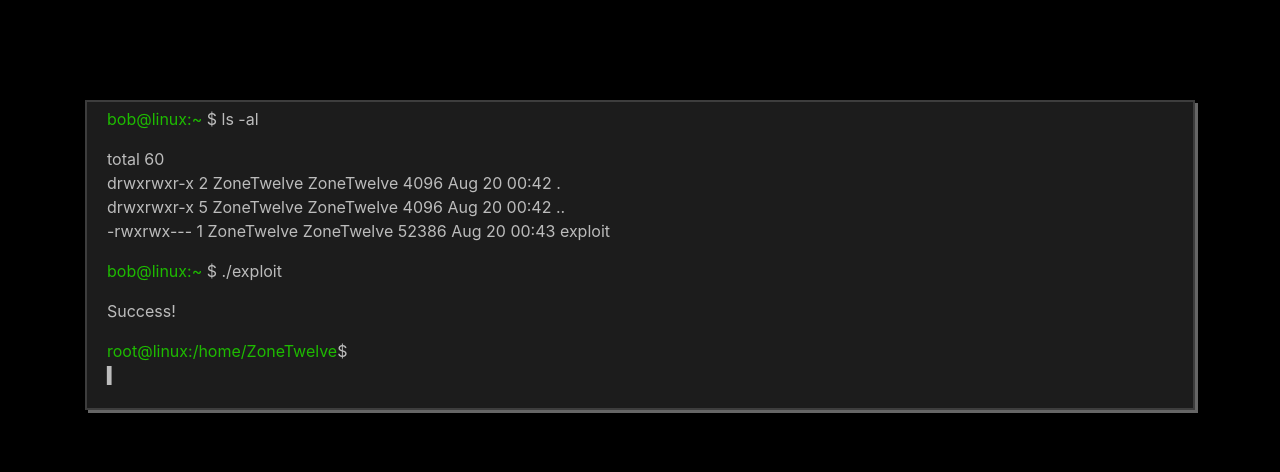
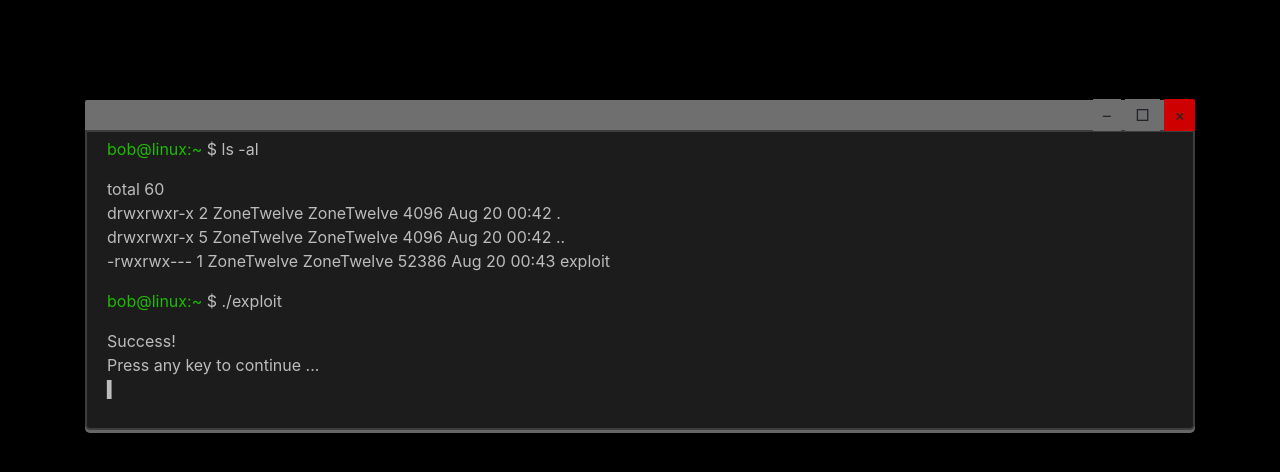
Before and after one commit to ZoneTwelve/terminal-on-web, a plain HTML site: page index.html in a window 1280 px wide. Drawn offline with Linux system fonts and the light colour scheme.

Commit message:
加上 window 的 function 按鈕

```diff
--- a/index.html
+++ b/index.html
@@ -7,7 +7,12 @@
 <body>
 <main>
   <div class="container">
-    <div class="shell-bg">
+    <div class="process-title" style="border-radius:2px;">
+      <span class="window-title-btn window-default-btn">–</span>
+      <span class="window-title-btn window-default-btn">□</span>
+      <span class="window-title-btn window-red-btn" style="border-radius:0px 2px 0px 0px;">×</span>
+    </div>
+    <div class="shell-bg" style="border-radius:0px 0px 5px 5px;">
       <p><span class="user-shell">bob@linux:~ </span>$ ls -al</p>
       <p>
       total 60
@@ -19,10 +24,12 @@
       -rwxrwx--- 1 ZoneTwelve ZoneTwelve 52386 Aug 20 00:43 exploit
       </p>
       <span class="user-shell">bob@linux:~ </span>$ ./exploit</p>
-      <p>Success!</p>
-      <p><span class="user-shell">root@linux:/home/ZoneTwelve</span>$ <span class="shell-blink"> ▍</span></p>
+      <p>
+      Success!
+      <br>
+      Press any key to continue ...
+      <span class="shell-blink"> ▍</span></p>
     </div>
-
   </div>
 </main>
 </body>
--- a/src/css/root/index.css
+++ b/src/css/root/index.css
@@ -14,6 +14,41 @@ main{
   border: 1px solid black;
 
   / * */
+}
+
+.window-title-btn{
+  position: relative;
+  top:3px;
+  padding:6px 10px;
+}
+
+.window-red-btn{
+  background:#ce0000;
+}
+.window-red-btn:hover{
+  background:#ae0000;
+}
+.window-red-btn:active{
+  background:#930000;
+}
+.window-default-btn{
+  background:#6F6F6F;
+}
+.window-default-btn:hover{
+  background:#666666;
+}
+.window-default-btn:active{
+  background:#5C5C5C;
+}
+
+.process-title{
+  text-align:right;
+  margin:0px auto;
+  width:100%;
+  height:30px;
+  //box-shadow:0px 3px #666666;
+  box-shadow:0px 3px #6F6F6F;
+  background:#6F6F6F;
 }
 
 .user-shell{
@@ -36,9 +71,11 @@ main{
 .shell-bg{
   text-align:left;
   border: 2px solid #3D3D3D;
-  box-shadow: 3px 3px #666666;
+  box-shadow: 0px 3px #666666;
   color:#BCBCBC;
   background-color:#1C1C1C;
+  overflow-y:scroll;
+  height:300px;
   padding: 5px 20px;
 }
 
```
